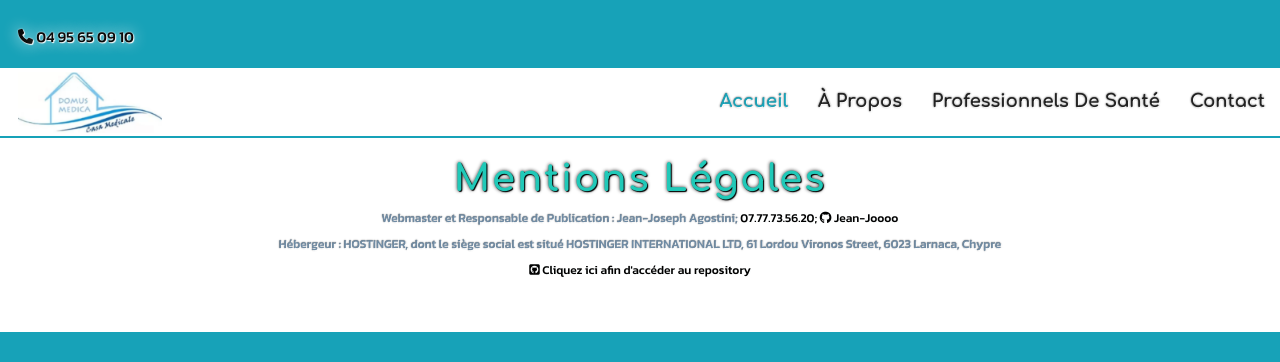
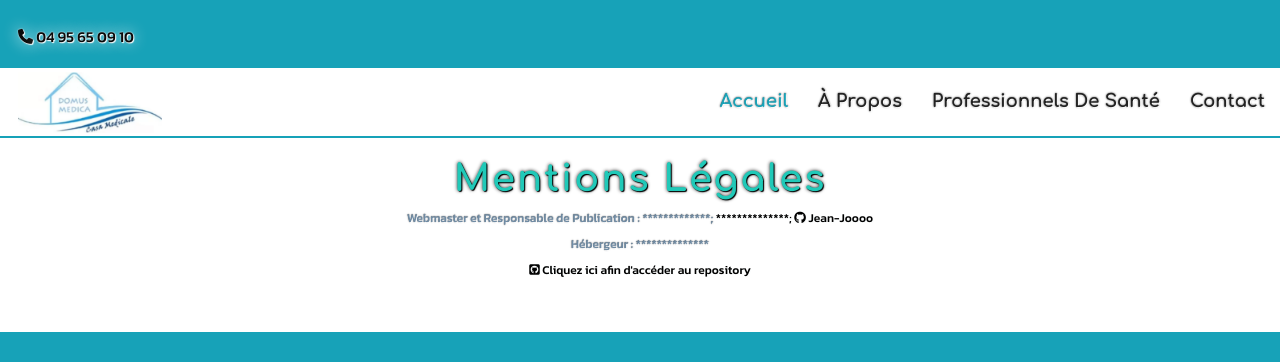
Before and after one commit to Jean-Joooo/Medical-Center-Website, a plain HTML site: page mentionslegales.html in a window 1280 px wide. Shown: the top 362 px of the page. Drawn offline with Linux system fonts and the light colour scheme; a script that the page names is missing; a web font is replaced by a local one.

Commit message:
Update mentionslegales.html

```diff
--- a/mentionslegales.html
+++ b/mentionslegales.html
@@ -67,8 +67,8 @@
 				<div class="block">
 					<h2 class="col-md-12 text-center text-xl letter-spacing">Mentions Légales</h2>
 
-<dl class="col-md-12 text-center">Webmaster et Responsable de Publication : Jean-Joseph Agostini; <a href="tel:+33777735620" target="_blank"> 07.77.73.56.20; </a> <a href="https://github.com/Jean-Joooo/" target="_blank"><i class="fa-brands fa-github"></i>  Jean-Joooo</a></dl>
-<dl class="col-md-12 text-center">Hébergeur : HOSTINGER, dont le siège social est situé HOSTINGER INTERNATIONAL LTD, 61 Lordou Vironos Street, 6023 Larnaca, Chypre</dl>
+<dl class="col-md-12 text-center">Webmaster et Responsable de Publication : *************; <a href="tel:**************" target="_blank"> **************; </a> <a href="https://github.com/Jean-Joooo/" target="_blank"><i class="fa-brands fa-github"></i>  Jean-Joooo</a></dl>
+<dl class="col-md-12 text-center">Hébergeur : **************</dl>
 <dl class="col-md-12 text-center"><a href="https://github.com/Jean-Joooo/Medical-Center-Website" target="_blank"><i class="fa-brands fa-square-github"></i> Cliquez ici afin d'accéder au repository</a></dl>
 
 					</div>
```
